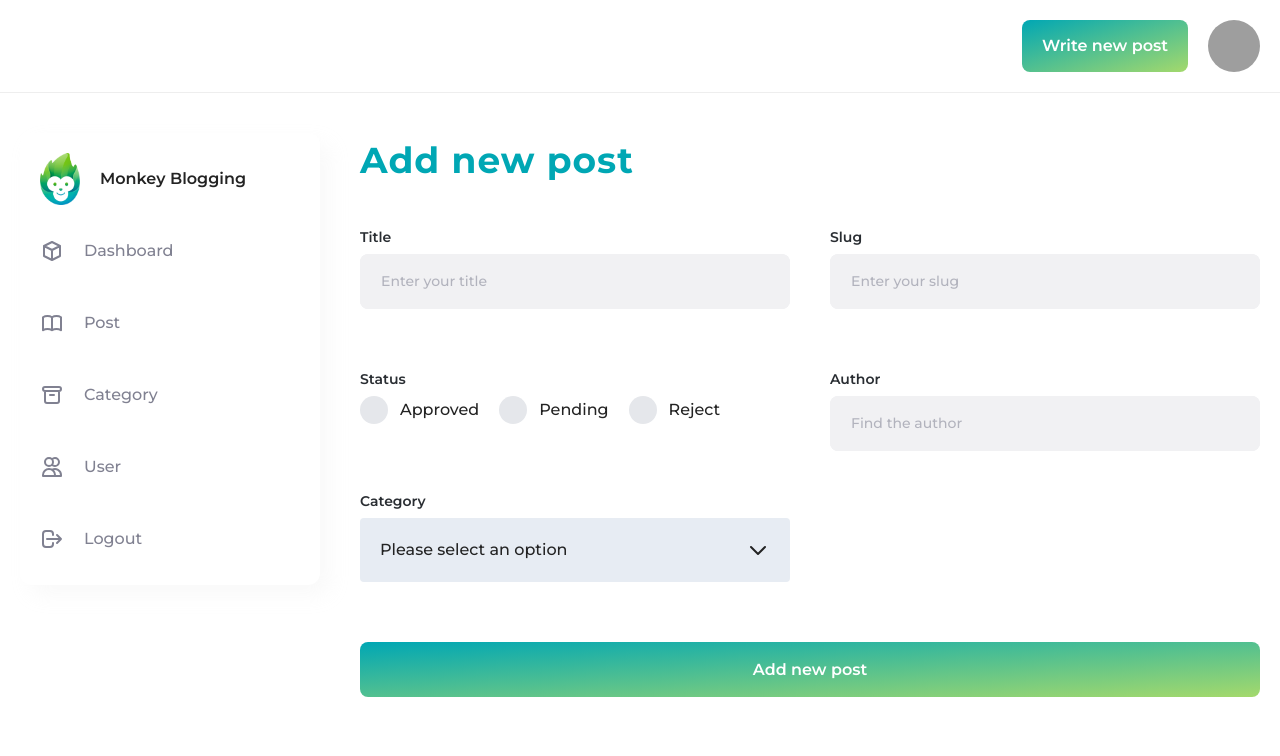
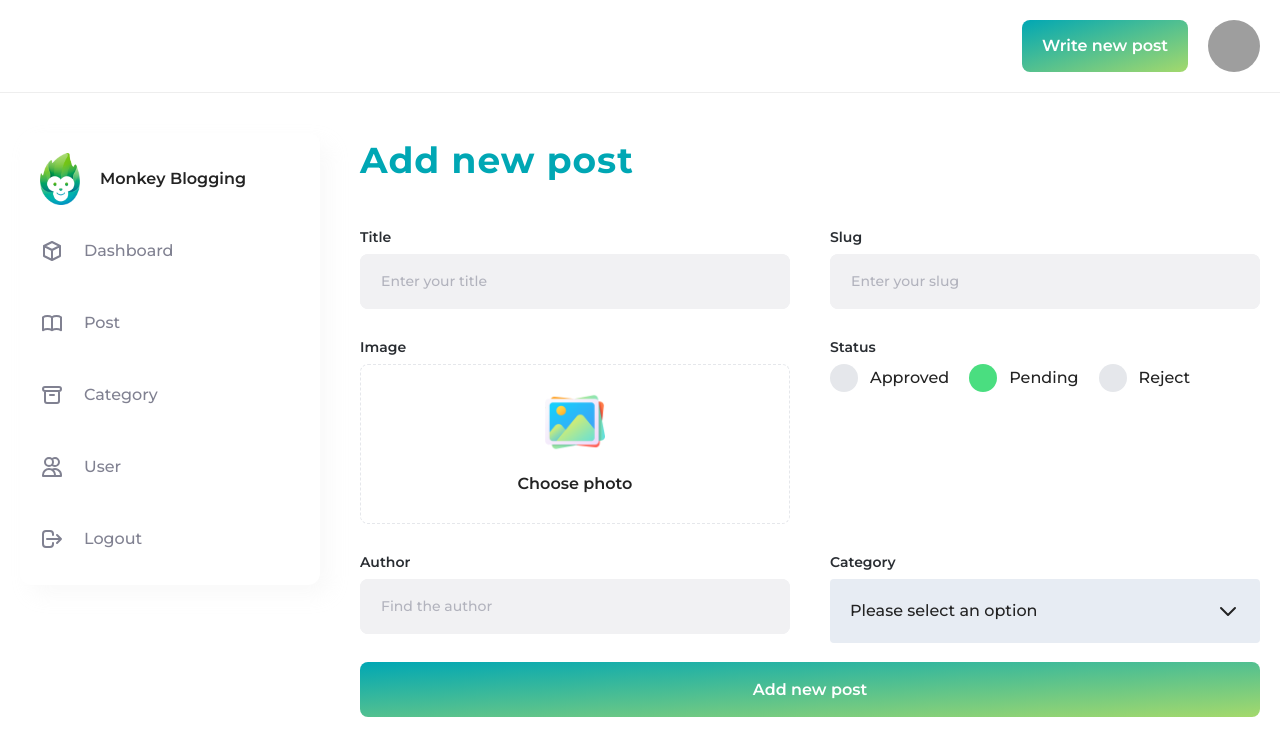
Before and after one commit to nguyenvanquyet02/Project_ReactJS_Blogging_App, a React (Create React App) app: page /manage/add-post in a window 1280 px wide. Shown: the top 756 px of the page. Built offline with nearby package versions, Linux system fonts and the light colour scheme; no server answers; grey boxes are pictures that could not be loaded.

Commit message:
coding upload image

```diff
--- a/package.json
+++ b/package.json
@@ -19,6 +19,7 @@
     "react-scripts": "5.0.0",
     "react-toastify": "^8.2.0",
     "sass": "^1.63.3",
+    "slugify": "^1.6.6",
     "styled-components": "^5.3.5",
     "uuid": "^8.3.2",
     "web-vitals": "^2.1.4",
--- /dev/null
+++ b/src/components/base/image/ImageUpload.js
@@ -0,0 +1,79 @@
+import React, { Fragment } from "react";
+import PropTypes from "prop-types";
+
+const ImageUpload = (props) => {
+  const {
+    name = "image",
+    className = "",
+    progress = 0,
+    image = "",
+    handleDeleteImage = () => { },
+    ...rest
+  } = props;
+  return (
+    <label
+      className={`cursor-pointer flex items-center justify-center border border-dashed w-full min-h-[160px] max-h-[160px] rounded-lg ${className} relative overflow-hidden group`}
+    >
+      <input
+        type="file"
+        name={name}
+        className="hidden-input"
+        onChange={() => { }}
+        {...rest}
+      />
+      {progress !== 0 && !image && (
+        <div className="absolute z-10 w-16 h-16 border-8 border-green-500 rounded-full loading border-t-transparent animate-spin"></div>
+      )}
+      {!image && progress === 0 && (
+        <div className="flex flex-col items-center text-center pointer-events-none">
+          <img
+            src="/img-upload.png"
+            alt="upload-img"
+            className="max-w-[60px] mb-5"
+          />
+          <p className="font-semibold">Choose photo</p>
+        </div>
+      )}
+      {image && (
+        <Fragment>
+          <img src={image} className="h-full" alt="" />
+          <button
+            type="button"
+            className="absolute z-10 flex items-center justify-center invisible w-16 h-16 text-red-500 transition-all bg-white rounded-full opacity-0 cursor-pointer group-hover:opacity-100 group-hover:visible"
+            onClick={handleDeleteImage}
+          >
+            <svg
+              xmlns="http://www.w3.org/2000/svg"
+              className="w-6 h-6"
+              fill="none"
+              viewBox="0 0 24 24"
+              stroke="currentColor"
+              strokeWidth="2"
+            >
+              <path
+                strokeLinecap="round"
+                strokeLinejoin="round"
+                d="M19 7l-.867 12.142A2 2 0 0116.138 21H7.862a2 2 0 01-1.995-1.858L5 7m5 4v6m4-6v6m1-10V4a1 1 0 00-1-1h-4a1 1 0 00-1 1v3M4 7h16"
+              />
+            </svg>
+          </button>
+        </Fragment>
+      )}
+      {!image && (
+        <div
+          className="absolute bottom-0 left-0 w-10 h-1 transition-all bg-green-400 image-upload-progress"
+          style={{
+            width: `${Math.ceil(progress)}%`,
+          }}
+        ></div>
+      )}
+    </label>
+  );
+};
+ImageUpload.propTypes = {
+  name: PropTypes.string,
+  className: PropTypes.string,
+  progress: PropTypes.number,
+  image: PropTypes.string,
+};
+export default ImageUpload;
--- a/src/components/index.js
+++ b/src/components/index.js
@@ -16,3 +16,4 @@ export { default as Checkbox } from './base/checkbox/Checkbox';
 export { default as Pagination } from './base/pagination/Pagination';
 export { default as Table } from './base/table/Table';
 export { default as Toggle } from './base/toggle/Toggle';
+export { default as ImageUpload } from './base/image/ImageUpload';
--- a/src/components/module/post/PostAddNew.js
+++ b/src/components/module/post/PostAddNew.js
@@ -1,32 +1,96 @@
-import { Button, Input, Label, Field, Radio } from "../../index";
+import { Button, Input, Label, Field, Radio, ImageUpload } from "../../index";
 import { Dropdown } from "../../base/dropdown";
-import React from "react";
+import React, { useState } from "react";
 import { useForm } from "react-hook-form";
 import styled from "styled-components";
+import slugify from 'slugify'
+import { postStatus } from "../../../utils/constants";
+import { getStorage, ref, uploadBytesResumable, getDownloadURL } from 'firebase/storage'
+import { addDoc, collection } from "firebase/firestore";
+
 const PostAddNewStyles = styled.div``;
-
+// storage firebase
+const storage = getStorage();
 const PostAddNew = () => {
-  const { control, watch, setValue } = useForm({
+  const [progress, setProgress] = useState(0);
+  const [image, setImage] = useState("");
+  const { control, watch, setValue, handleSubmit } = useForm({
     mode: "onChange",
     defaultValues: {
-      status: "",
+      title: "",
+      slug: "",
+      image: "",
+      author: "",
+      status: 2,
       category: "",
     },
   });
+  // this function is used for submitting form add new post image
+  const addPostHandler = async (values) => {
+    values.slug = slugify(values.title || values.slug);
+    values.status = +values.status;
+    // const colRef = collection(db, "posts");
+    // await addDoc(colRef, {
+    //   title: "",
+    //   slug: "",
+    //   image: "",
+    //   author: "",
+    //   status: 2,
+    //   category: "",
+    // })
+    // handleUploadImage(values.image);
+  }
+  // this function is used for loading image return downloadURL
+  const handleUploadImage = (file) => {
+    const storageRef = ref(storage, "images/" + file.name);
+    const uploadTask = uploadBytesResumable(storageRef, file);
+    uploadTask.on("state_changed", (snapshot) => {
+      const progressPercent = (snapshot.bytesTransferred / snapshot.totalBytes) * 100;
+      console.log("Upload is " + progressPercent + "% done");
+      setProgress(progressPercent);
+      switch (snapshot.state) {
+        case "paused":
+          console.log("Upload is paused!");
+          break;
+        case "running":
+          console.log("Upload is running!");
+          break;
+        default:
+          console.log("Nothing at all!!!");
+          break;
+      }
+    },
+      (error) => {
+        console.log("ERROR: ", error);
+      },
+      () => {
+        getDownloadURL(uploadTask.snapshot.ref).then((downloadURL) => {
+          console.log("File available at ", downloadURL);
+          setImage(downloadURL);
+        })
+      })
+  }
+  // this function is used for selecting image and setValue image field
+  const handleOnSelectImage = (e) => {
+    const file = e.target.files[0];
+    if (!file) return;
+    setValue("image", file)
+    handleUploadImage(file);
+  }
   const watchStatus = watch("status");
   const watchCategory = watch("category");
-  console.log("PostAddNew ~ watchCategory", watchCategory);
   return (
     <PostAddNewStyles>
       <h1 className="dashboard-heading">Add new post</h1>
-      <form>
-        <div className="grid grid-cols-2 gap-x-10 mb-10">
+      <form onSubmit={handleSubmit(addPostHandler)}>
+        <div className="grid grid-cols-2 gap-x-10 mb-2">
           <Field>
             <Label>Title</Label>
             <Input
               control={control}
               placeholder="Enter your title"
               name="title"
+
             ></Input>
           </Field>
           <Field>
@@ -38,45 +102,50 @@ const PostAddNew = () => {
             ></Input>
           </Field>
         </div>
-        <div className="grid grid-cols-2 gap-x-10 mb-10">
+        <div className="grid grid-cols-2 gap-x-10 mb-2">
+          <Field>
+            <Label>Image</Label>
+            <ImageUpload name="image" onChange={handleOnSelectImage} progress={progress} image={image} />
+          </Field>
           <Field>
             <Label>Status</Label>
             <div className="flex items-center gap-x-5">
               <Radio
                 name="status"
                 control={control}
-                checked={watchStatus === "approved"}
+                checked={+watchStatus === postStatus.APPROVED}
                 onClick={() => setValue("status", "approved")}
-                value="approved"
+                value={postStatus.APPROVED}
               >
                 Approved
               </Radio>
               <Radio
                 name="status"
                 control={control}
-                checked={watchStatus === "pending"}
+                checked={+watchStatus === postStatus.PENDING}
                 onClick={() => setValue("status", "pending")}
-                value="pending"
+                value={postStatus.PENDING}
               >
                 Pending
               </Radio>
               <Radio
                 name="status"
                 control={control}
-                checked={watchStatus === "reject"}
+                checked={+watchStatus === postStatus.REJECTED}
                 onClick={() => setValue("status", "reject")}
-                value="reject"
+                value={postStatus.REJECTED}
               >
                 Reject
               </Radio>
             </div>
           </Field>
+
+        </div>
+        <div className="grid grid-cols-2 gap-x-10 mb-2">
           <Field>
             <Label>Author</Label>
-            <Input control={control} placeholder="Find the author"></Input>
+            <Input control={control} placeholder="Find the author" name="author"></Input>
           </Field>
-        </div>
-        <div className="grid grid-cols-2 gap-x-10 mb-10">
           <Field>
             <Label>Category</Label>
             <Dropdown>
@@ -87,7 +156,7 @@ const PostAddNew = () => {
               <Dropdown.Option>Developer</Dropdown.Option>
             </Dropdown>
           </Field>
-          <Field></Field>
+
         </div>
         <Button type="submit" className="mx-auto">
           Add new post
--- a/src/utils/constants.js
+++ b/src/utils/constants.js
@@ -14,3 +14,9 @@ export const theme = {
     black: "#171725",
     white: "#fff"
 };
+
+export const postStatus = {
+    "APPROVED": 1,
+    "PENDING": 2,
+    "REJECTED": 3
+}
```
Also changed, not shown: 1 other file (tests, documents, lock files or other folders).
